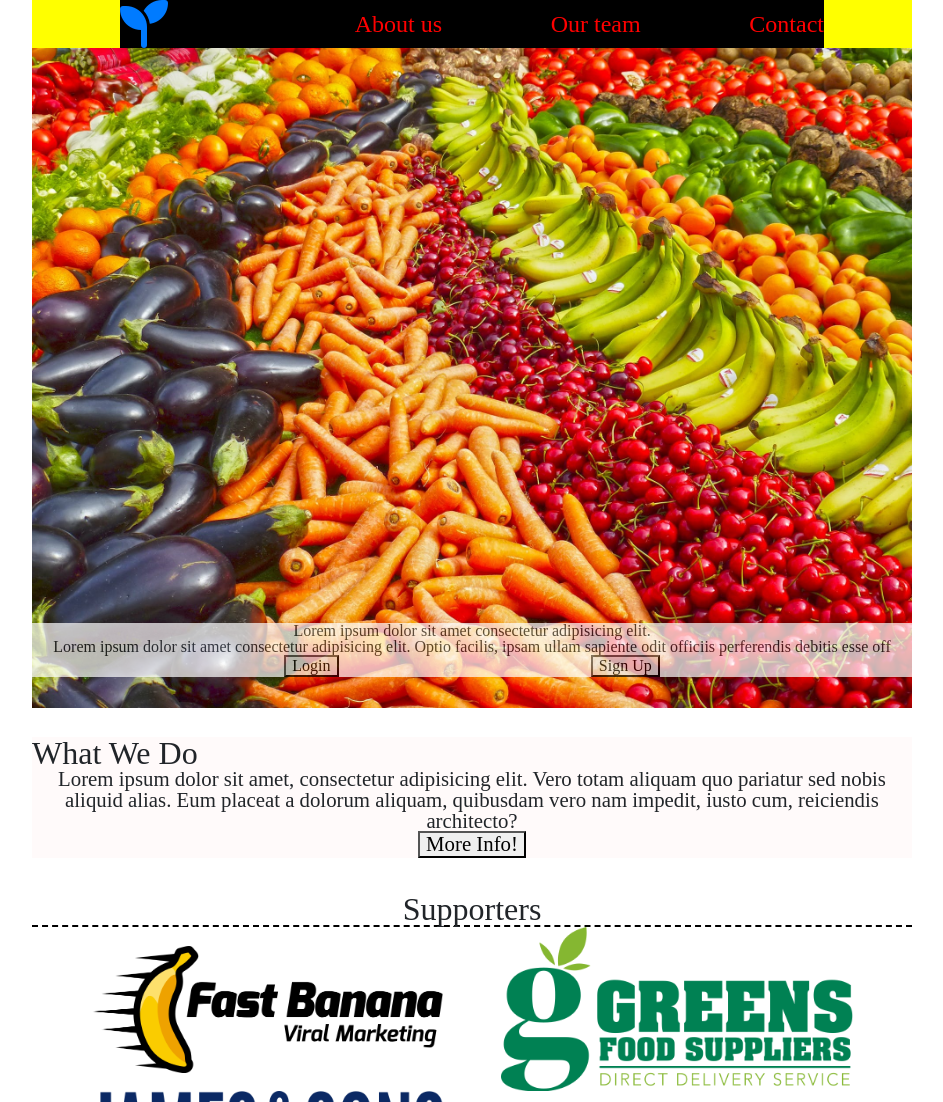
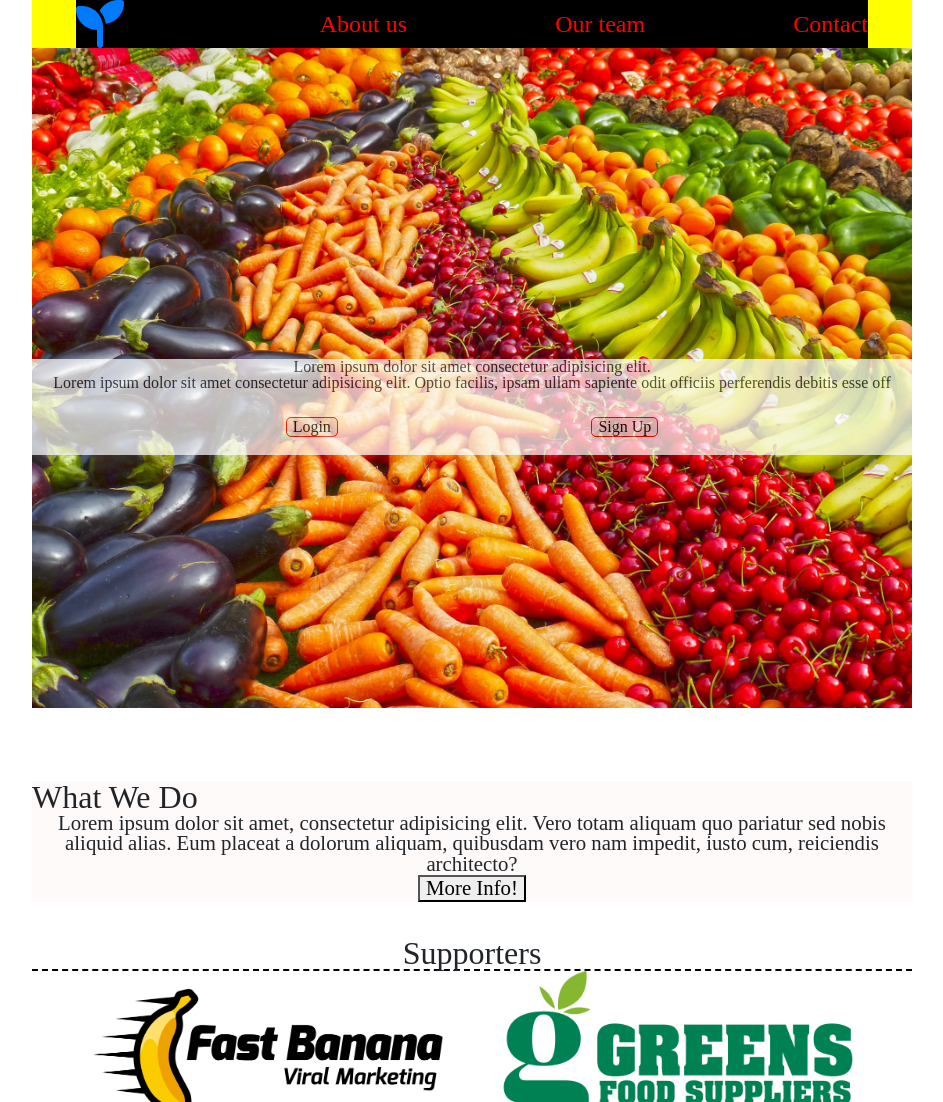
Before and after one commit to Build-week-African-Marketplace/Marketing-Page, a plain HTML site: page index.html in a window 1280 px wide. Shown: the top 1102 px of the page, without its empty margins (168-1111 px from the left). Drawn offline with nearby package versions, Linux system fonts and the light colour scheme.

Commit message:
fixed some margin erros

```diff
--- a/less/hero.less
+++ b/less/hero.less
@@ -19,7 +19,7 @@
         flex-direction: column;
         flex-wrap: wrap;
         background: white;
-        margin-top: -10%;
+        margin-top: -40%;
         opacity: .7;
         align-items: center;
         justify-content: center;
@@ -32,6 +32,25 @@
             display: flex;
             justify-content:space-evenly;
             width: 100%;
+            margin-top: 3%;
+            padding-bottom: 2%;
+
+
+            a{
+
+
+                button{
+                    border: 1px solid red;
+                    border-radius: 5px;
+
+                    &:hover{
+                        background: red;
+                        color: orange;
+                    }
+                }
+
+            }
         }
+
     }
 }
--- a/less/navbar.less
+++ b/less/navbar.less
@@ -5,7 +5,7 @@ header{
     background: yellow;
     font-size: 1.5rem;
     div{
-        width:80%;
+        width:90%;
         display: flex;
     }
 }
--- a/less/whatWedo.less
+++ b/less/whatWedo.less
@@ -1,5 +1,5 @@
 .whatWeDoText{
-    margin-top: 60px;
+    margin-top: 37%;
     background: snow;
     h3{
         font-size: 2rem;
```
Also changed, not shown: css/index.css.
